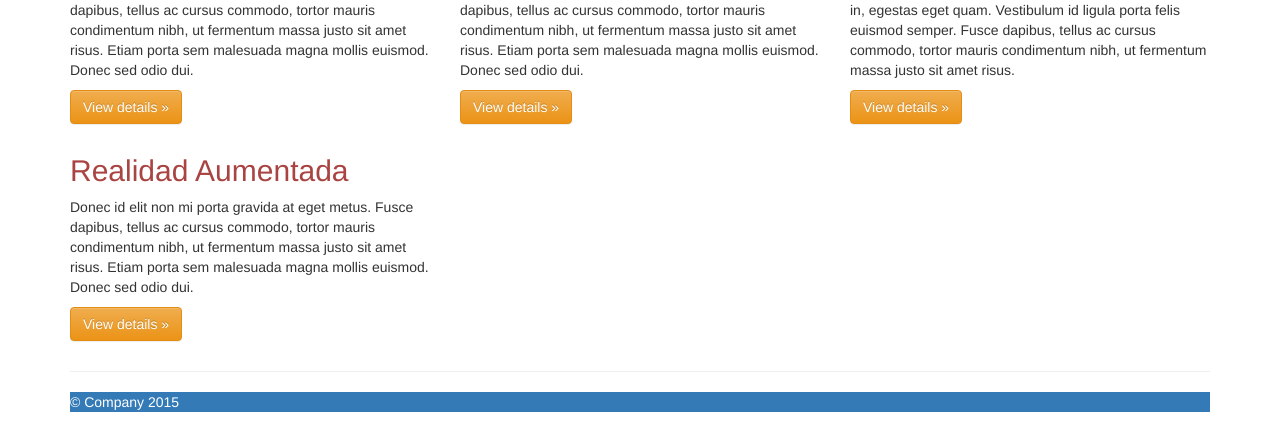
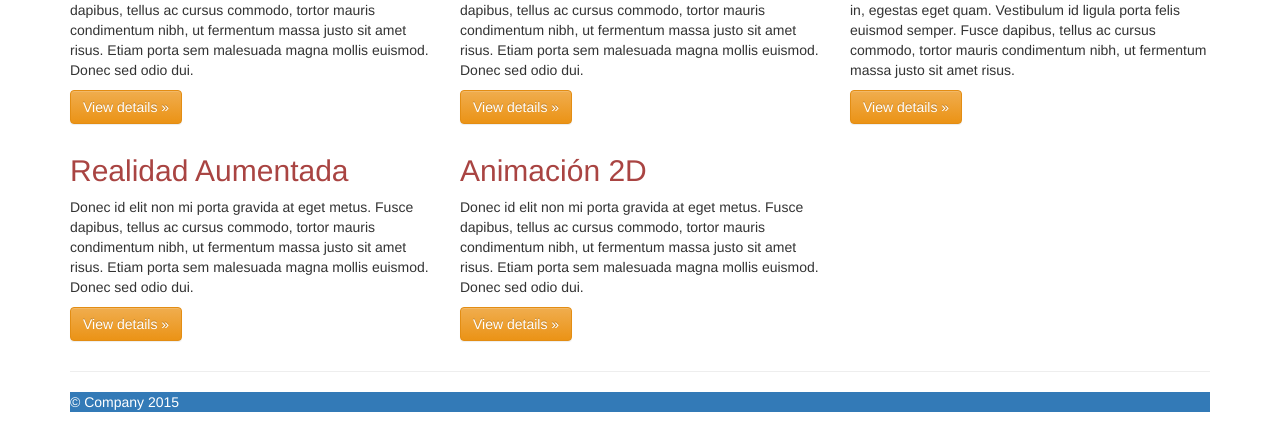
Before and after one commit to EnderWiggings/demo-website, a plain HTML site: page servicios.html in a window 1280 px wide. Shown: the part 555-997 px from the top of the page. Drawn offline with nearby package versions, Linux system fonts and the light colour scheme.

Commit message:
Se agregó el servicio de animación 2D desde GitHub

```diff
--- a/servicios.html
+++ b/servicios.html
@@ -96,6 +96,11 @@
           <p>Donec id elit non mi porta gravida at eget metus. Fusce dapibus, tellus ac cursus commodo, tortor mauris condimentum nibh, ut fermentum massa justo sit amet risus. Etiam porta sem malesuada magna mollis euismod. Donec sed odio dui. </p>
           <p><a class="btn btn-warning" href="#" role="button">View details &raquo;</a></p>
         </div>
+        <div class="col-md-4">
+          <h2 class="text-danger">Animación 2D</h2>
+          <p>Donec id elit non mi porta gravida at eget metus. Fusce dapibus, tellus ac cursus commodo, tortor mauris condimentum nibh, ut fermentum massa justo sit amet risus. Etiam porta sem malesuada magna mollis euismod. Donec sed odio dui. </p>
+          <p><a class="btn btn-warning" href="#" role="button">View details &raquo;</a></p>
+        </div>
       </div>
 
       <hr>
```
